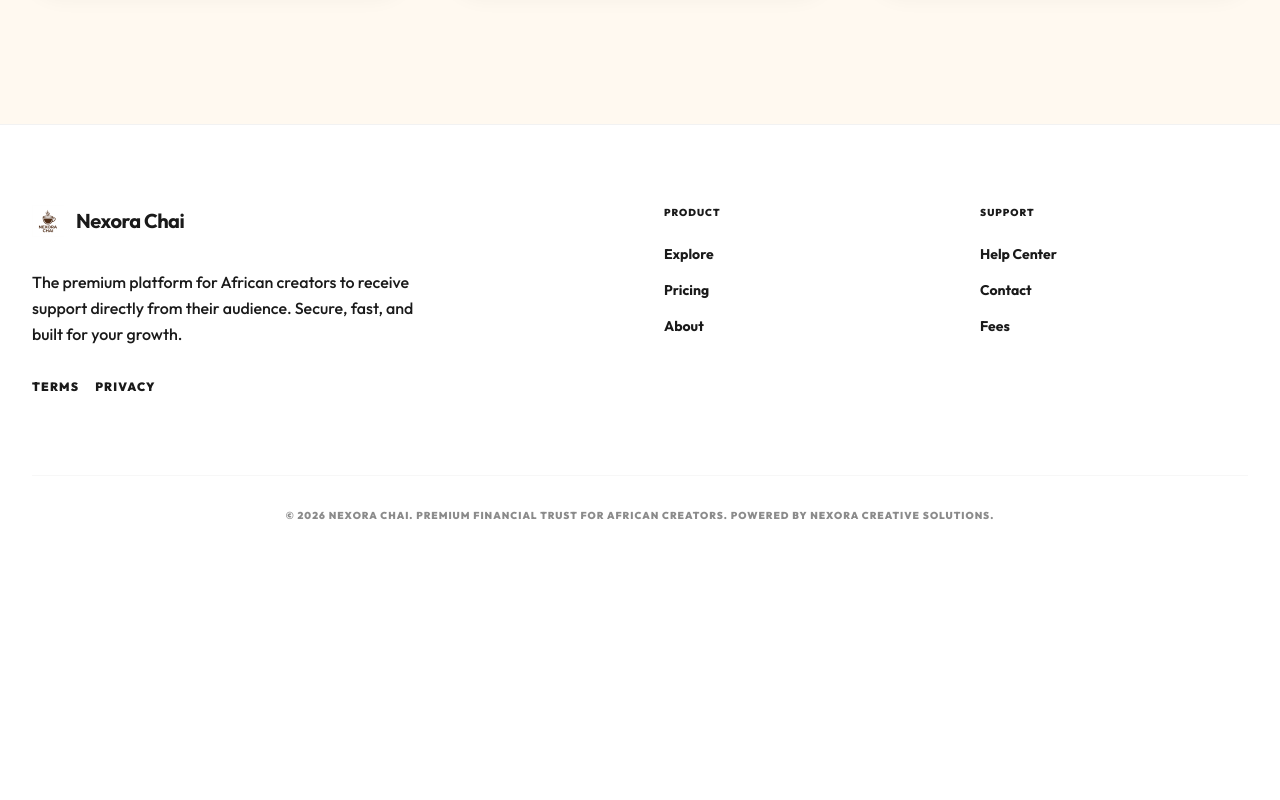
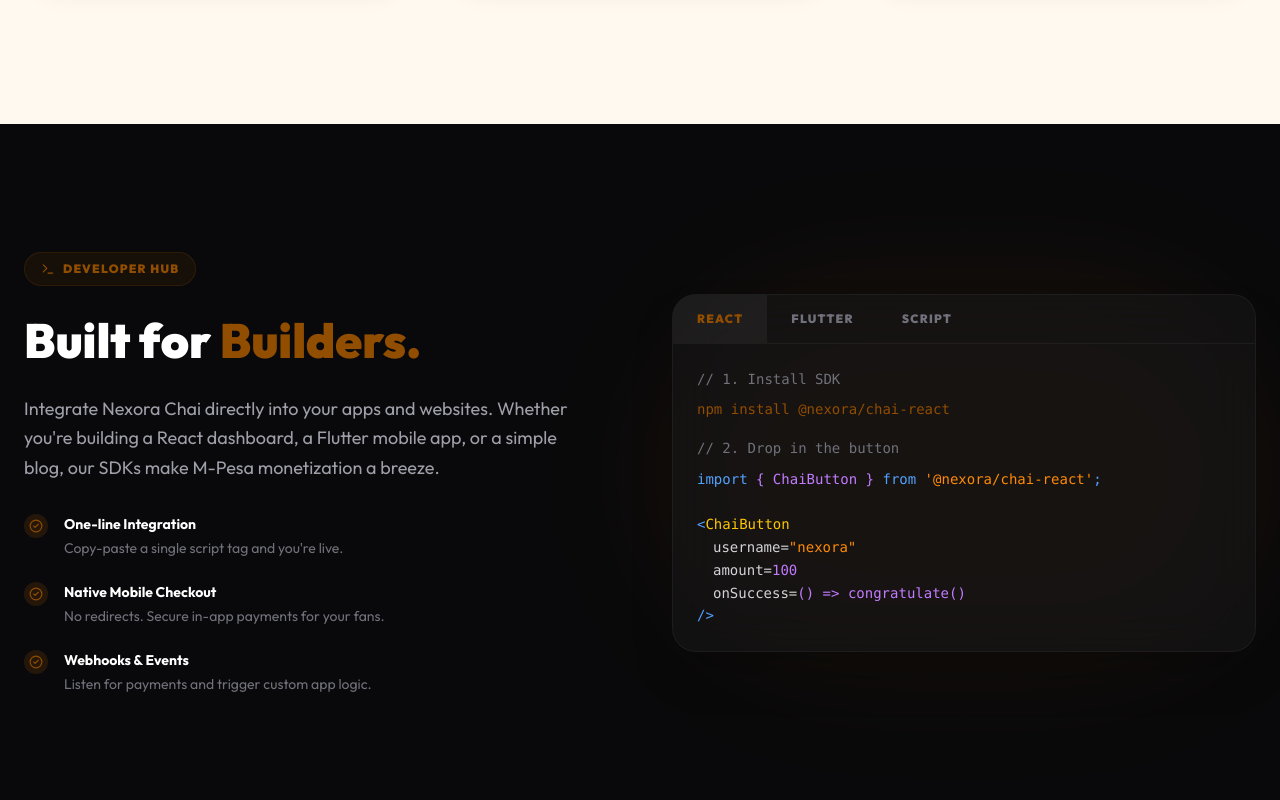
Before and after one commit to Iconia7/NexoraChai, a Next.js app: page / in a window 1280 px wide. Shown: the part 1260-2060 px from the top of the page. Before the commit the page ends 1863 px from the top, so only its background shows below. Built offline with nearby package versions, Linux system fonts and the light colour scheme.

Commit message:
feat: implement landing page with hero section, features grid, and developer hub integration

```diff
--- a/src/app/page.tsx
+++ b/src/app/page.tsx
@@ -1,8 +1,9 @@
 'use client';
 
 import Link from 'next/link';
+import { useEffect, useState } from 'react';
 import { motion } from 'framer-motion';
-import { Shield, Zap, Globe, ArrowRight } from 'lucide-react';
+import { Shield, Zap, Globe, ArrowRight, Terminal, CheckCircle2 } from 'lucide-react';
 import Image from 'next/image';
 import Script from 'next/script';
 
@@ -10,6 +11,8 @@
 import PublicFooter from '@/components/PublicFooter';
 
 export default function Landing() {
+  const [devTab, setDevTab] = useState<'react' | 'flutter' | 'script'>('react');
+
   return (
     <div className="min-h-screen bg-brand-beige-light text-foreground overflow-x-hidden selection:bg-brand-primary/10 pt-24">
       <PublicNavbar />
@@ -133,6 +136,105 @@
         </div>
       </section>
 
+      {/* Developer Hub Section */}
+      <section className="bg-zinc-950 py-32 px-6 overflow-hidden">
+        <div className="max-w-7xl mx-auto">
+          <div className="grid grid-cols-1 lg:grid-cols-2 gap-16 items-center">
+            <div>
+              <div className="inline-flex items-center gap-2 px-4 py-2 rounded-full bg-brand-primary/10 border border-brand-primary/20 text-brand-primary text-xs font-black uppercase tracking-widest mb-6">
+                <Terminal size={14} /> Developer Hub
+              </div>
+              <h2 className="text-4xl md:text-5xl font-black text-white mb-6 leading-tight">
+                Built for <span className="text-brand-primary">Builders.</span>
+              </h2>
+              <p className="text-zinc-400 text-lg mb-8 leading-relaxed max-w-xl">
+                Integrate Nexora Chai directly into your apps and websites. Whether you're building a React dashboard, a Flutter mobile app, or a simple blog, our SDKs make M-Pesa monetization a breeze.
+              </p>
+
+              <div className="flex flex-col gap-6">
+                 {[
+                   { title: "One-line Integration", desc: "Copy-paste a single script tag and you're live." },
+                   { title: "Native Mobile Checkout", desc: "No redirects. Secure in-app payments for your fans." },
+                   { title: "Webhooks & Events", desc: "Listen for payments and trigger custom app logic." }
+                 ].map((item, i) => (
+                   <div key={i} className="flex gap-4">
+                     <div className="w-6 h-6 rounded-full bg-brand-primary/20 flex items-center justify-center shrink-0">
+                        <CheckCircle2 size={14} className="text-brand-primary" />
+                     </div>
+                     <div>
+                       <h4 className="text-white font-bold text-sm mb-1">{item.title}</h4>
+                       <p className="text-zinc-500 text-sm">{item.desc}</p>
+                     </div>
+                   </div>
+                 ))}
+              </div>
+            </div>
+
+            <div className="relative">
+              <div className="absolute -inset-4 bg-brand-primary/20 blur-3xl rounded-full opacity-50" />
+              <div className="relative bg-zinc-900/50 backdrop-blur-xl border border-white/5 rounded-3xl overflow-hidden shadow-2xl">
+                {/* Code Tabs */}
+                <div className="flex border-b border-white/5">
+                  {['react', 'flutter', 'script'].map((tab) => (
+                    <button
+                      key={tab}
+                      onClick={() => setDevTab(tab as any)}
+                      className={`px-6 py-4 text-xs font-black uppercase tracking-widest transition-all ${
+                        devTab === tab ? 'text-brand-primary bg-white/5' : 'text-zinc-500 hover:text-white'
+                      }`}
+                    >
+                      {tab}
+                    </button>
+                  ))}
+                </div>
+
+                {/* Code Window */}
+                <div className="p-6 font-mono text-sm leading-relaxed overflow-x-auto">
+                  {devTab === 'react' && (
+                    <motion.div initial={{ opacity: 0 }} animate={{ opacity: 1 }}>
+                      <p className="text-zinc-500 mb-2">// 1. Install SDK</p>
+                      <p className="text-brand-primary mb-4">npm install @nexora/chai-react</p>
+                      <p className="text-zinc-500 mb-2">// 2. Drop in the button</p>
+                      <p className="text-blue-400">import <span className="text-purple-400">{'{ ChaiButton }'}</span> from <span className="text-orange-400">'@nexora/chai-react'</span>;</p>
+                      <br />
+                      <p className="text-blue-400">{'<'}<span className="text-yellow-400">ChaiButton</span></p>
+                      <p className="ml-4 text-zinc-300">username=<span className="text-orange-400">"nexora"</span></p>
+                      <p className="ml-4 text-zinc-300">amount={<span className="text-purple-400">100</span>}</p>
+                      <p className="ml-4 text-zinc-300">onSuccess={<span className="text-purple-400">() ={'>'} congratulate()</span>}</p>
+                      <p className="text-blue-400">{'/>'}</p>
+                    </motion.div>
+                  )}
+                  {devTab === 'flutter' && (
+                    <motion.div initial={{ opacity: 0 }} animate={{ opacity: 1 }}>
+                      <p className="text-zinc-500 mb-2">// 1. Add to pubspec.yaml</p>
+                      <p className="text-brand-primary mb-4">nexora_chai_flutter: ^1.0.0</p>
+                      <p className="text-zinc-500 mb-2">// 2. Launch checkout</p>
+                      <p className="text-blue-400">showDialog(</p>
+                      <p className="ml-4 text-zinc-300">context: context,</p>
+                      <p className="ml-4 text-zinc-300">builder: (context) ={'>'} <span className="text-yellow-400">ChaiCheckoutView</span>(</p>
+                      <p className="ml-8 text-zinc-300">username: <span className="text-orange-400">'nexora'</span>,</p>
+                      <p className="ml-8 text-zinc-300">onCompleted: () ={'>'} print(<span className="text-orange-400">'Success!'</span>),</p>
+                      <p className="ml-4 text-zinc-300">),</p>
+                      <p className="text-blue-400">);</p>
+                    </motion.div>
+                  )}
+                  {devTab === 'script' && (
+                    <motion.div initial={{ opacity: 0 }} animate={{ opacity: 1 }}>
+                      <p className="text-zinc-500 mb-2">// Paste in your HTML head</p>
+                      <p className="text-blue-400">{'<'}<span className="text-yellow-400">script</span></p>
+                      <p className="ml-4 text-zinc-300">src=<span className="text-orange-400">"https://chai.nexoracreatives.co.ke/widget.js"</span></p>
+                      <p className="ml-4 text-zinc-300">data-username=<span className="text-orange-400">"nexora"</span></p>
+                      <p className="ml-4 text-zinc-300">data-color=<span className="text-orange-400">"#914D00"</span></p>
+                      <p className="text-blue-400">{'></'}<span className="text-yellow-400">script</span>{'>'}</p>
+                    </motion.div>
+                  )}
+                </div>
+              </div>
+            </div>
+          </div>
+        </div>
+      </section>
+
       <PublicFooter />
     </div>
   );
```
